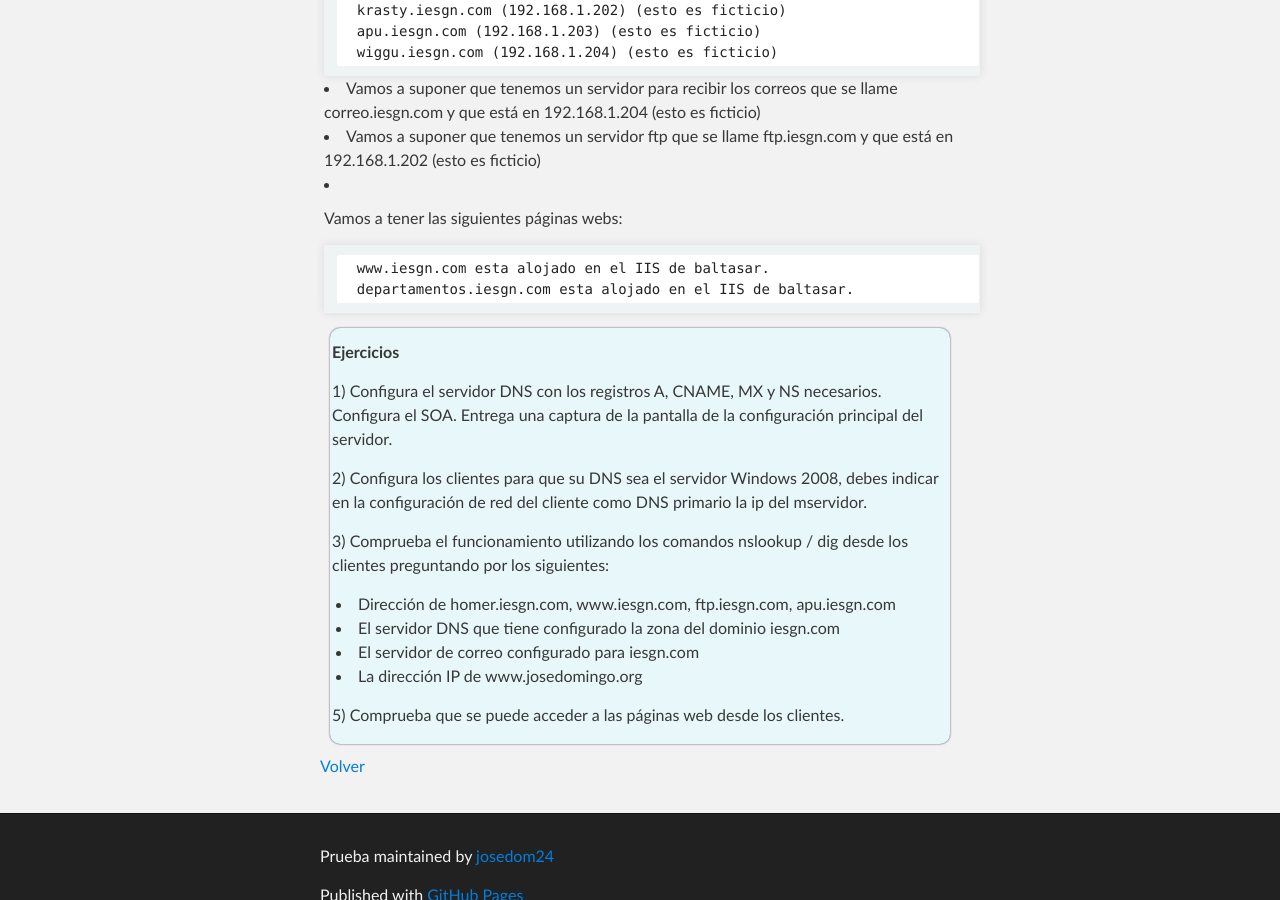
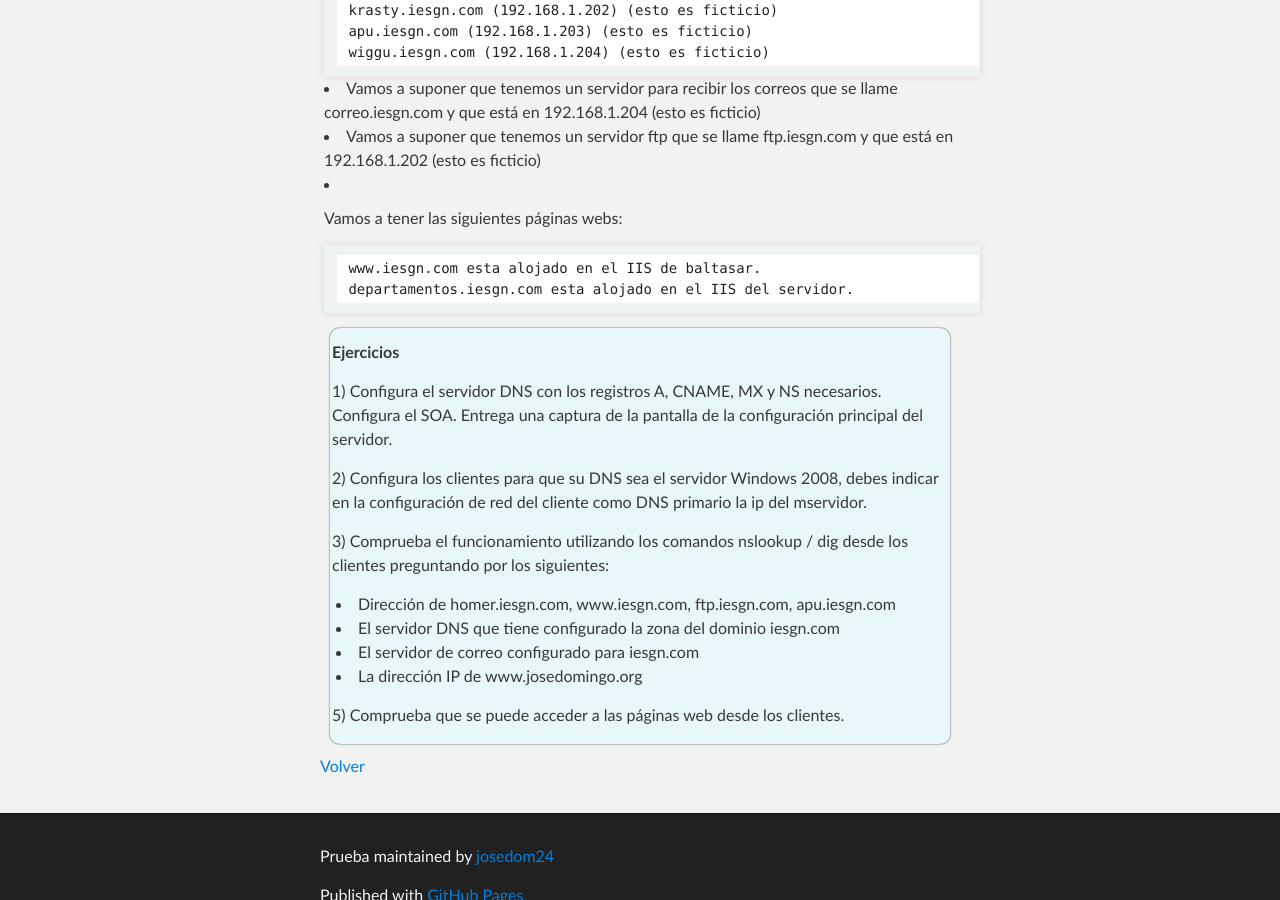
Before and after one commit to josedom24/josedom24.github.io, a Jekyll site: the page built from mod/serviciosgm/e_dns_3.md, in a window 1280 px wide and 900 px high, scrolled down 866 px. Built offline with Jekyll 4.4.1, drawn with Linux system fonts in a browser that asks for light colours.

Commit message:
Update e_dns_3.md

```diff
--- a/mod/serviciosgm/e_dns_3.md
+++ b/mod/serviciosgm/e_dns_3.md
@@ -22,8 +22,8 @@
 
 3) Vamos a tener los siguientes FQHN:
 
-* El servidor DNS (192.168.1.1) se llama homer.iesgn.com
-* Además queremos nombrar a cinco clientes:
+ * El servidor DNS (192.168.1.1) se llama homer.iesgn.com
+ * Además queremos nombrar a cinco clientes:
 
         bart.iesgn.com (192.168.1.2, pon la configuración de red estática).
         lisa.iesgn.com (192,.168.1.3, pon la configuración de red estática).
@@ -31,12 +31,12 @@
         apu.iesgn.com (192.168.1.203) (esto es ficticio)
         wiggu.iesgn.com (192.168.1.204) (esto es ficticio)
 
-* Vamos a suponer que tenemos un servidor para recibir los correos que se llame correo.iesgn.com y que está en 192.168.1.204 (esto es ficticio)
-* Vamos a suponer que tenemos un servidor ftp que se llame ftp.iesgn.com y que está en 192.168.1.202 (esto es ficticio)
-* Vamos a tener las siguientes páginas webs:
+ * Vamos a suponer que tenemos un servidor para recibir los correos que se llame correo.iesgn.com y que está en 192.168.1.204 (esto es ficticio)
+ * Vamos a suponer que tenemos un servidor ftp que se llame ftp.iesgn.com y que está en 192.168.1.202 (esto es ficticio)
+ * Vamos a tener las siguientes páginas webs:
 
         www.iesgn.com esta alojado en el IIS de baltasar.
-        departamentos.iesgn.com esta alojado en el IIS de baltasar.
+        departamentos.iesgn.com esta alojado en el IIS del servidor.
 
 <div class='ejercicios' markdown='1'>
 **Ejercicios**
```
